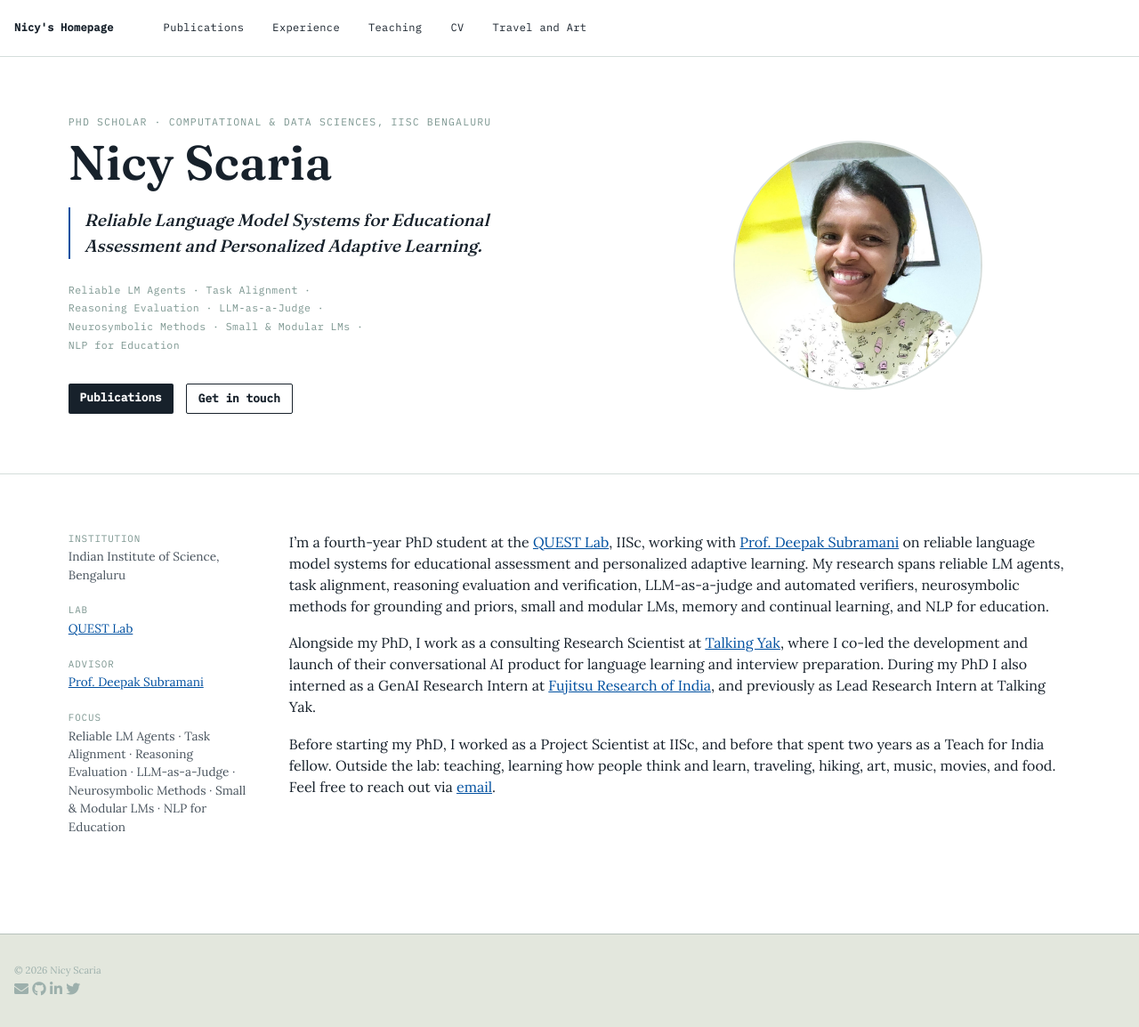
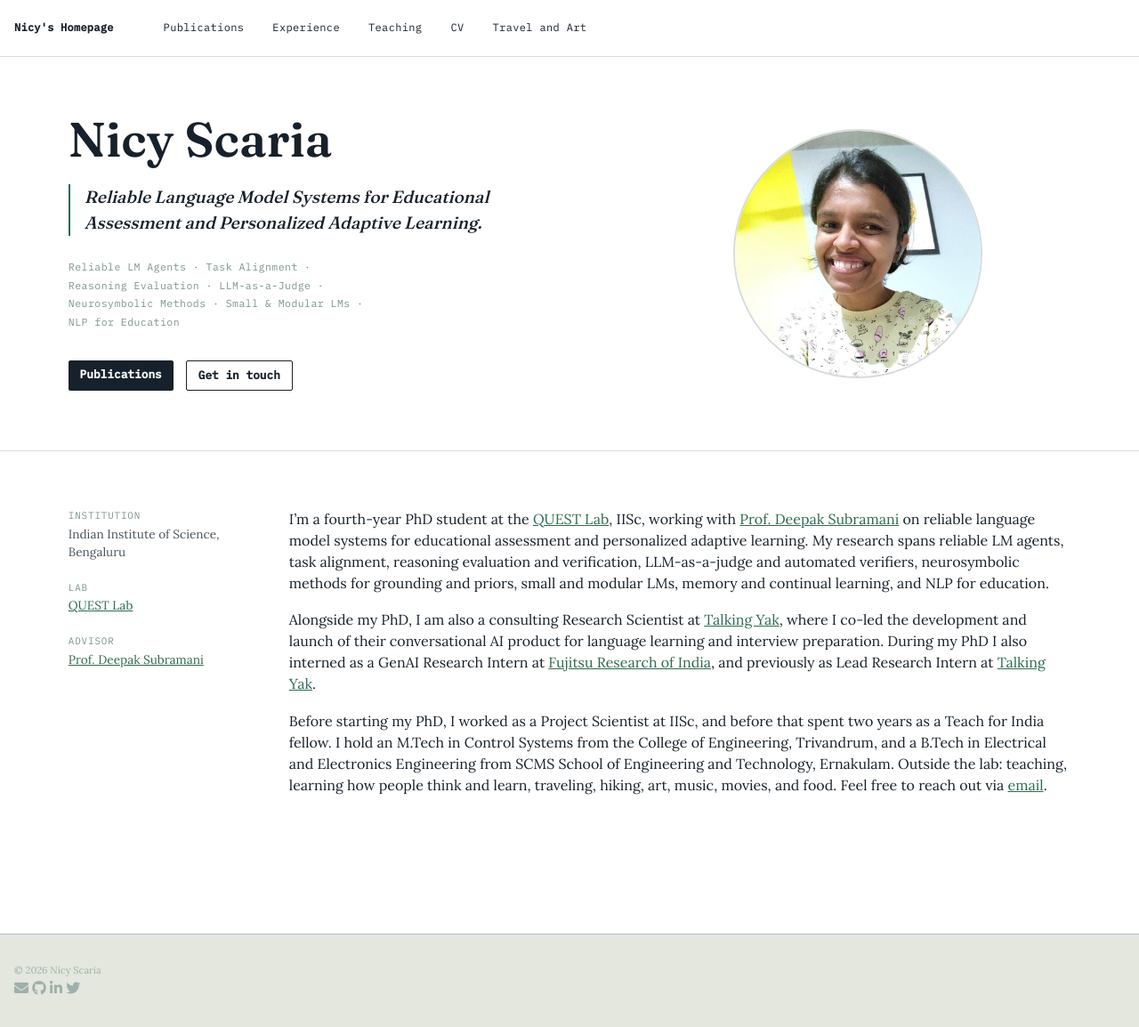
Before and after one commit to nicyscaria/nicyscaria.github.io, a Jekyll site: the page built from _pages/about.md, in a window 1280 px wide and 1154 px high. Shown: the whole window at 89% size. Built offline with Jekyll 4.4.1, drawn with Linux system fonts in a browser that asks for light colours.

Commit message:
Modify layout

```diff
--- a/_includes/home-hero.html
+++ b/_includes/home-hero.html
@@ -1,7 +1,6 @@
 <div class="home-hero">
   <div class="home-hero__grid">
     <div>
-      <p class="home-hero__eyebrow">PhD Scholar &middot; Computational &amp; Data Sciences, IISc Bengaluru</p>
       <h1 class="home-hero__name">Nicy Scaria</h1>
       <p class="home-hero__thesis">Reliable Language Model Systems for Educational Assessment and Personalized Adaptive Learning.</p>
       <p class="home-hero__focus">{{ page.focus }}</p>
--- a/_layouts/home.html
+++ b/_layouts/home.html
@@ -10,7 +10,6 @@ layout: default
       <li><span class="k">Institution</span>{{ page.institution }}</li>
       <li><span class="k">Lab</span><a href="{{ page.lab_url }}">{{ page.lab }}</a></li>
       <li><span class="k">Advisor</span><a href="{{ page.advisor_url }}">{{ page.advisor }}</a></li>
-      <li><span class="k">Focus</span>{{ page.focus }}</li>
     </ul>
     <div>
       <div class="home-about__bio">
--- a/_pages/about.md
+++ b/_pages/about.md
@@ -17,6 +17,6 @@ focus: "Reliable LM Agents &middot; Task Alignment &middot; Reasoning Evaluation
 
 I'm a fourth-year PhD student at the [QUEST Lab](https://questlabiisc.in/), IISc, working with [Prof. Deepak Subramani](https://deepaksubramani.in/) on reliable language model systems for educational assessment and personalized adaptive learning. My research spans reliable LM agents, task alignment, reasoning evaluation and verification, LLM-as-a-judge and automated verifiers, neurosymbolic methods for grounding and priors, small and modular LMs, memory and continual learning, and NLP for education.
 
-Alongside my PhD, I work as a consulting Research Scientist at [Talking Yak](https://www.talkingyak.com/), where I co-led the development and launch of their conversational AI product for language learning and interview preparation. During my PhD I also interned as a GenAI Research Intern at [Fujitsu Research of India](https://global.fujitsu/en-apac/local/technology/research), and previously as Lead Research Intern at Talking Yak.
+Alongside my PhD, I am also a consulting Research Scientist at [Talking Yak](https://www.talkingyak.com/), where I co-led the development and launch of their conversational AI product for language learning and interview preparation. During my PhD I also interned as a GenAI Research Intern at [Fujitsu Research of India](https://global.fujitsu/en-apac/local/technology/research), and previously as Lead Research Intern at [Talking Yak](https://www.talkingyak.com/).
 
-Before starting my PhD, I worked as a Project Scientist at IISc, and before that spent two years as a Teach for India fellow. Outside the lab: teaching, learning how people think and learn, traveling, hiking, art, music, movies, and food. Feel free to reach out via [email](mailto:nicyscaria@iisc.ac.in).
+Before starting my PhD, I worked as a Project Scientist at IISc, and before that spent two years as a Teach for India fellow. I hold an M.Tech in Control Systems from the College of Engineering, Trivandrum, and a B.Tech in Electrical and Electronics Engineering from SCMS School of Engineering and Technology, Ernakulam. Outside the lab: teaching, learning how people think and learn, traveling, hiking, art, music, movies, and food. Feel free to reach out via [email](mailto:nicyscaria@iisc.ac.in).
--- a/_sass/_variables.scss
+++ b/_sass/_variables.scss
@@ -71,7 +71,7 @@ $success-color              : #62c462;
 $warning-color              : #f89406;
 $danger-color               : #ee5f5b;
 $info-color                 : #52adc8;
-$accent-color               : #0050a0;
+$accent-color               : #2d6a4f;
 
 /* brands */
 $behance-color              : #1769FF;
```
